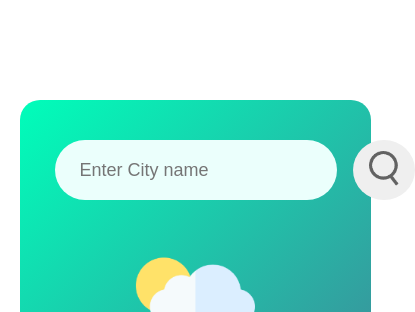
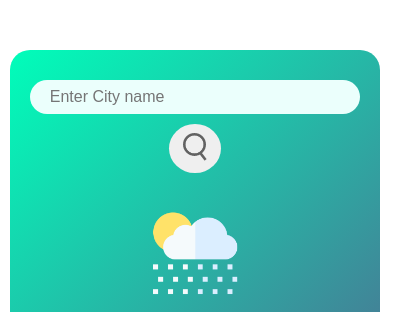
Before and after one commit to VishalGRV/weather_app, a plain HTML site: page index.html in a window 390 px wide. Shown: the top 312 px of the page, 415 px wide, since content can reach past the window. Drawn offline with Linux system fonts and the light colour scheme.

Commit message:
Added CSS for mobile screen

```diff
--- a/styles.css
+++ b/styles.css
@@ -104,3 +104,62 @@
   font-size: 28px;
   margin-top: -6px ;
 }
+
+@media screen and (max-width: 480px) {
+  .card {
+    width: 95%;
+    padding: 30px 20px;
+    margin: 50px auto 0;
+  }
+
+  .search {
+    flex-direction: column;
+    gap: 10px;
+  }
+
+  .search-input {
+    width: 100%;
+    margin-right: 0;
+    font-size: 16px;
+    height: 50px;
+    padding: 8px 20px;
+  }
+
+  .search-btn {
+    border-radius: 50%;
+  }
+
+  .search button img {
+    width: 40px;
+    padding: 8px;
+  }
+
+  .weather-icon {
+    width: 120px;
+    margin-top: 20px;
+  }
+
+  .weather h1 {
+    font-size: 50px;
+  }
+
+  .weather h2 {
+    font-size: 30px;
+  }
+
+  .details {
+    flex-direction: column;
+    gap: 20px;
+    padding: 0;
+    margin-top: 30px;
+  }
+
+  .col {
+    justify-content: center;
+  }
+
+  .humidity,
+  .wind {
+    font-size: 24px;
+  }
+}
```
